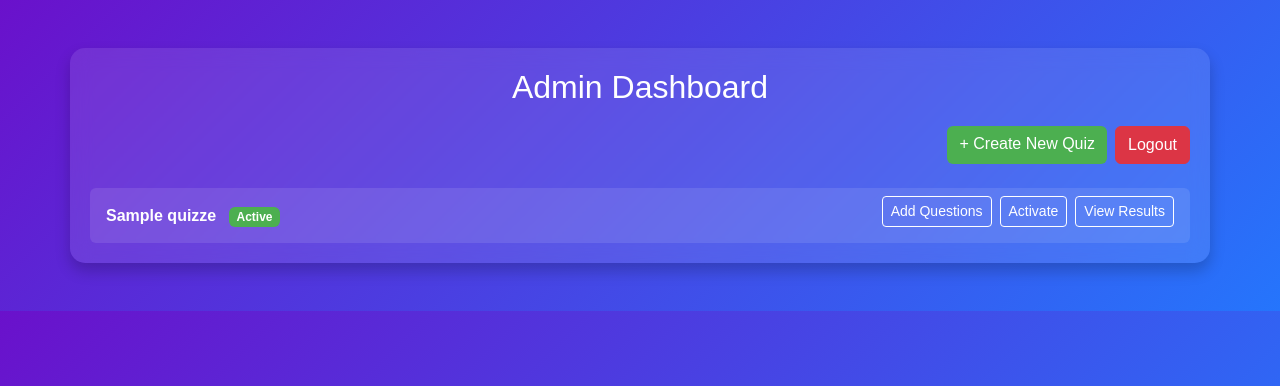
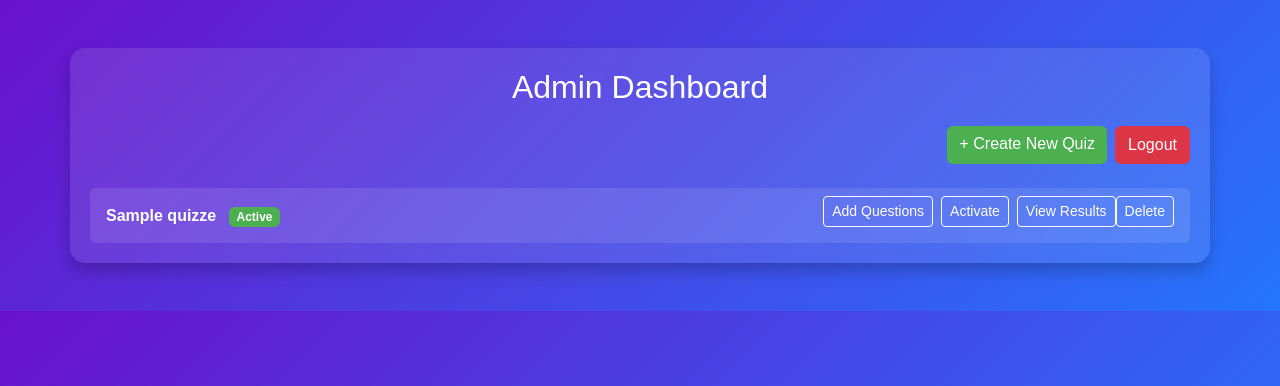
Before and after one commit to Malabar-Matrix/quiz, a Flask app: page /admin/dashboard in a window 1280 px wide. Shown: the top 386 px of the page. Run offline with Flask 3, Linux system fonts and the light colour scheme; the visitor is signed in with stand-in values (Sample User, id 1); a database or web service that is not in the repository returns one stand-in record (values such as "Sample title").

Commit message:
added option to delete quizzes

```diff
--- a/app.py
+++ b/app.py
@@ -78,6 +78,13 @@ def admin_logout():
     session.pop('admin', None)
     return redirect('/admin')
 
+@app.route('/admin/delete_quiz/<quiz_id>')
+def delete_quiz_admin(quiz_id):
+    if not session.get('admin'):
+        return redirect('/admin')
+    model.delete_quiz(quiz_id)
+    return redirect('/admin/dashboard')
+
 
 # ------------ STUDENT ROUTES ------------
 
--- a/models/quiz_model.py
+++ b/models/quiz_model.py
@@ -37,3 +37,6 @@ def save_result(quiz_id, name, score):
 
 def get_results(quiz_id):
     return list(db.results.find({'quiz_id': ObjectId(quiz_id)}))
+
+def delete_quiz(quiz_id):
+    db.quizzes.delete_one({'_id': ObjectId(quiz_id)})
--- a/templates/admin_dashboard.html
+++ b/templates/admin_dashboard.html
@@ -102,6 +102,7 @@
             <a href="/admin/add_question/{{ q._id }}" class="btn btn-sm btn-outline-secondary me-2 mb-2">Add Questions</a>
             <a href="/admin/activate/{{ q._id }}" class="btn btn-sm btn-outline-warning me-2 mb-2">Activate</a>
             <a href="/admin/results/{{ q._id }}" class="btn btn-sm btn-outline-info mb-2">View Results</a>
+            <a href="/admin/delete_quiz/{{ q._id }}" class="btn btn-sm btn-outline-warning mb-2">Delete</a>
           </div>
         </li>
       {% endfor %}
```
Also changed, not shown: config.py (line endings or trailing spaces), 1 other file.
